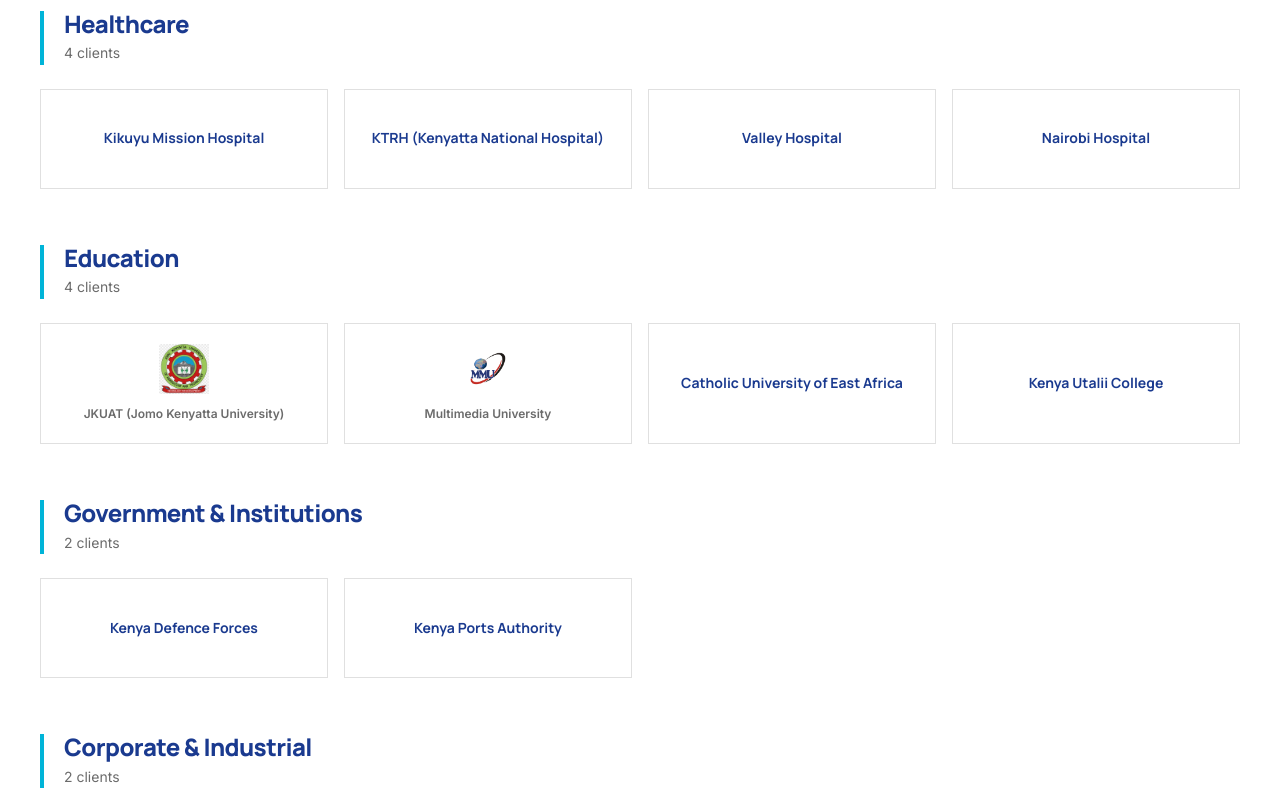
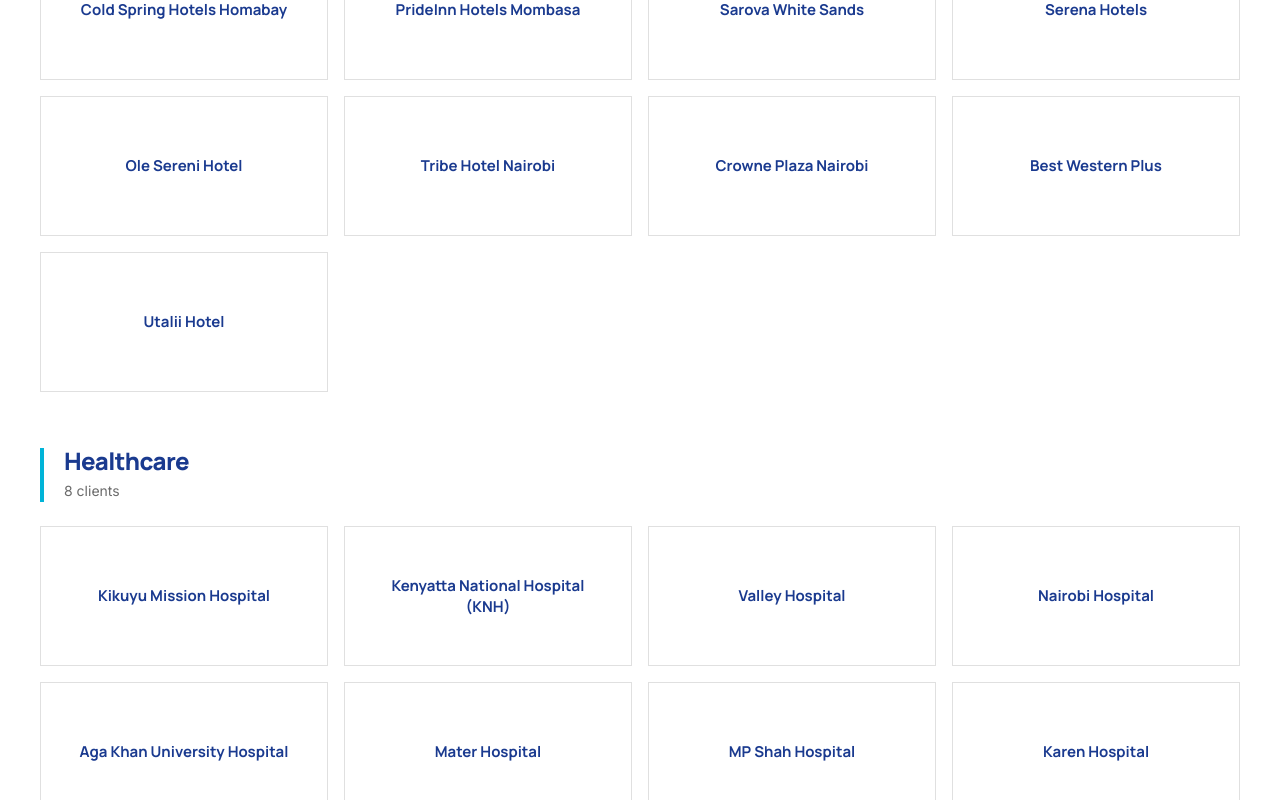
Before and after one commit to Damarice/Dabecks, a Next.js app: page /clients in a window 1280 px wide. Shown: the part 1620-2420 px from the top of the page. Built offline with nearby package versions, Linux system fonts and the light colour scheme.

Commit message:
fix: expand full client list, increase logo sizes on clients and partners pages

```diff
--- a/app/clients/page.tsx
+++ b/app/clients/page.tsx
@@ -12,32 +12,53 @@
     { name: 'Marriott Hotels',             logo: '/logos/clients/marriott.png' },
     { name: 'Hyatt Hotels',               logo: '/logos/clients/hyatt.png' },
     { name: 'Holiday Inn',                logo: '/logos/clients/holiday-inn.png' },
+    { name: 'IHG Hotels & Resorts',       logo: null },
     { name: 'Nairobi Safari Club',        logo: null },
     { name: 'Safari Park Hotel & Casino', logo: null },
     { name: 'Golf Hotel Kakamega',        logo: null },
     { name: 'Cold Spring Hotels Homabay', logo: null },
     { name: 'PrideInn Hotels Mombasa',   logo: null },
     { name: 'Sarova White Sands',        logo: null },
+    { name: 'Serena Hotels',             logo: null },
+    { name: 'Ole Sereni Hotel',          logo: null },
+    { name: 'Tribe Hotel Nairobi',       logo: null },
+    { name: 'Crowne Plaza Nairobi',      logo: null },
+    { name: 'Best Western Plus',         logo: null },
+    { name: 'Utalii Hotel',             logo: null },
   ],
   'Healthcare': [
-    { name: 'Kikuyu Mission Hospital',             logo: null },
-    { name: 'KTRH (Kenyatta National Hospital)',   logo: null },
-    { name: 'Valley Hospital',                     logo: null },
-    { name: 'Nairobi Hospital',                    logo: null },
+    { name: 'Kikuyu Mission Hospital',               logo: null },
+    { name: 'Kenyatta National Hospital (KNH)',      logo: null },
+    { name: 'Valley Hospital',                       logo: null },
+    { name: 'Nairobi Hospital',                      logo: null },
+    { name: 'Aga Khan University Hospital',          logo: null },
+    { name: 'Mater Hospital',                        logo: null },
+    { name: 'MP Shah Hospital',                      logo: null },
+    { name: 'Karen Hospital',                        logo: null },
   ],
   'Education': [
-    { name: 'JKUAT (Jomo Kenyatta University)', logo: '/logos/clients/jkuat.webp' },
-    { name: 'Multimedia University',            logo: '/logos/clients/multimedia-university.png' },
-    { name: 'Catholic University of East Africa', logo: null },
-    { name: 'Kenya Utalii College',             logo: null },
+    { name: 'JKUAT (Jomo Kenyatta University)',      logo: '/logos/clients/jkuat.webp' },
+    { name: 'Multimedia University of Kenya',        logo: '/logos/clients/multimedia-university.png' },
+    { name: 'Catholic University of East Africa',    logo: null },
+    { name: 'Kenya Utalii College',                  logo: null },
+    { name: 'Strathmore University',                 logo: null },
+    { name: 'United States International University', logo: null },
+    { name: 'Kenya Medical Training College',        logo: null },
   ],
   'Government & Institutions': [
-    { name: 'Kenya Defence Forces', logo: null },
-    { name: 'Kenya Ports Authority', logo: null },
+    { name: 'Kenya Defence Forces (KDF)',            logo: null },
+    { name: 'Kenya Ports Authority',                 logo: null },
+    { name: 'Kenya Revenue Authority',              logo: null },
+    { name: 'Kenya Airways',                         logo: null },
+    { name: 'Kenya Power',                          logo: null },
+    { name: 'Prisons Service of Kenya',             logo: null },
   ],
   'Corporate & Industrial': [
-    { name: 'NAS Servair (Aviation Catering)', logo: null },
-    { name: 'Maersk East Africa',             logo: null },
+    { name: 'NAS Servair (Aviation Catering)',       logo: null },
+    { name: 'Maersk East Africa',                    logo: null },
+    { name: 'Nation Media Group',                   logo: null },
+    { name: 'EABL (East African Breweries)',         logo: null },
+    { name: 'Kenya Commercial Bank (KCB)',           logo: null },
   ],
 };
 
@@ -145,19 +166,19 @@
                     key={i}
                     style={{
                       background: '#ffffff',
-                      padding: '1.25rem',
+                      padding: '1.75rem 1.5rem',
                       display: 'flex',
                       flexDirection: 'column',
                       alignItems: 'center',
                       justifyContent: 'center',
-                      minHeight: '100px',
+                      minHeight: '140px',
                       border: '1px solid var(--color-border)',
                       transition: 'border-color 200ms ease, box-shadow 200ms ease',
-                      gap: '0.625rem',
+                      gap: '0.75rem',
                     }}
                     onMouseEnter={(e) => {
                       (e.currentTarget as HTMLElement).style.borderColor = 'var(--color-brand-cyan)';
-                      (e.currentTarget as HTMLElement).style.boxShadow = '0 2px 8px rgba(0,0,0,0.08)';
+                      (e.currentTarget as HTMLElement).style.boxShadow = '0 4px 16px rgba(0,0,0,0.1)';
                     }}
                     onMouseLeave={(e) => {
                       (e.currentTarget as HTMLElement).style.borderColor = 'var(--color-border)';
@@ -169,14 +190,33 @@
                         <img
                           src={client.logo}
                           alt={client.name}
-                          style={{ maxWidth: '120px', maxHeight: '50px', objectFit: 'contain', filter: 'grayscale(15%)' }}
+                          style={{
+                            width: '100%',
+                            maxWidth: '180px',
+                            height: '80px',
+                            objectFit: 'contain',
+                          }}
                         />
-                        <span style={{ fontFamily: 'var(--font-body)', fontSize: '0.75rem', fontWeight: 600, color: 'var(--color-text-muted)', textAlign: 'center' }}>
+                        <span style={{
+                          fontFamily: 'var(--font-body)',
+                          fontSize: '0.8125rem',
+                          fontWeight: 600,
+                          color: 'var(--color-text-muted)',
+                          textAlign: 'center',
+                          lineHeight: 1.3,
+                        }}>
                           {client.name}
                         </span>
                       </>
                     ) : (
-                      <span style={{ fontFamily: 'var(--font-display)', fontSize: '0.875rem', fontWeight: 700, color: 'var(--color-brand-navy)', textAlign: 'center', lineHeight: 1.35 }}>
+                      <span style={{
+                        fontFamily: 'var(--font-display)',
+                        fontSize: '0.9375rem',
+                        fontWeight: 700,
+                        color: 'var(--color-brand-navy)',
+                        textAlign: 'center',
+                        lineHeight: 1.4,
+                      }}>
                         {client.name}
                       </span>
                     )}
--- a/app/partners/page.tsx
+++ b/app/partners/page.tsx
@@ -57,16 +57,21 @@
               <div
                 key={i}
                 className="brand-cell"
-                style={{ background: '#ffffff', minHeight: '120px', display: 'flex', alignItems: 'center', justifyContent: 'center', padding: '1.75rem 1.5rem' }}
+                style={{ background: '#ffffff', minHeight: '160px', display: 'flex', alignItems: 'center', justifyContent: 'center', padding: '2rem 1.75rem' }}
               >
                 {brand.logo ? (
                   <img
                     src={brand.logo}
                     alt={brand.name}
-                    style={{ maxWidth: '140px', maxHeight: '60px', objectFit: 'contain', filter: 'grayscale(20%)' }}
+                    style={{
+                      width: '100%',
+                      maxWidth: '200px',
+                      height: '90px',
+                      objectFit: 'contain',
+                    }}
                   />
                 ) : (
-                  <span style={{ fontFamily: 'var(--font-display)', fontSize: '0.875rem', fontWeight: 700, color: 'var(--color-brand-navy)', textAlign: 'center', lineHeight: 1.35 }}>{brand.name}</span>
+                  <span style={{ fontFamily: 'var(--font-display)', fontSize: '1rem', fontWeight: 700, color: 'var(--color-brand-navy)', textAlign: 'center', lineHeight: 1.35 }}>{brand.name}</span>
                 )}
               </div>
             ))}
```
